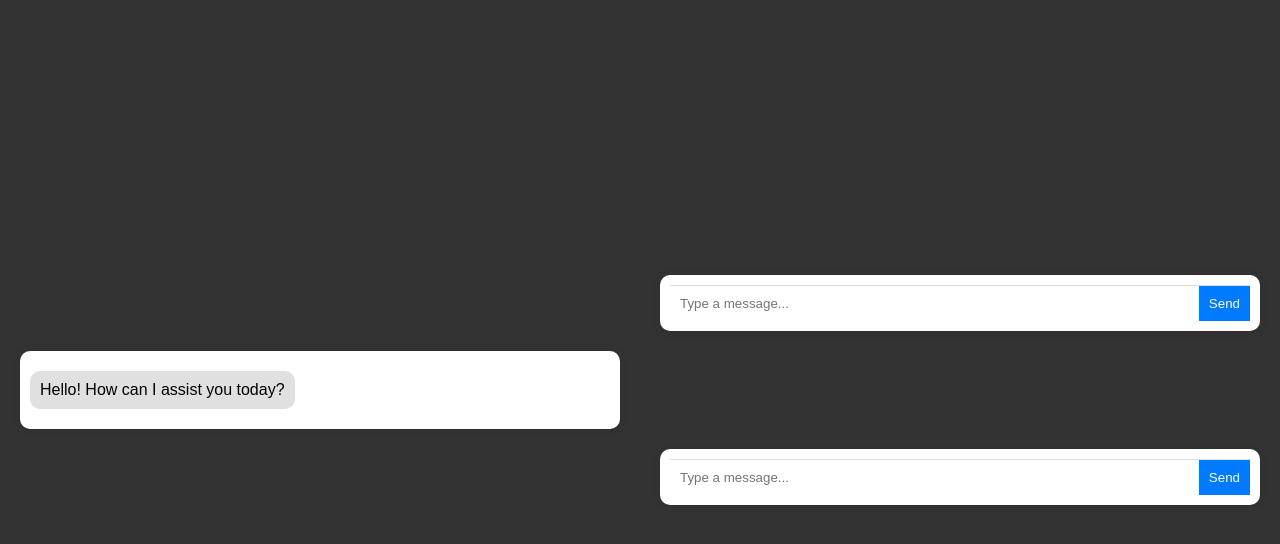
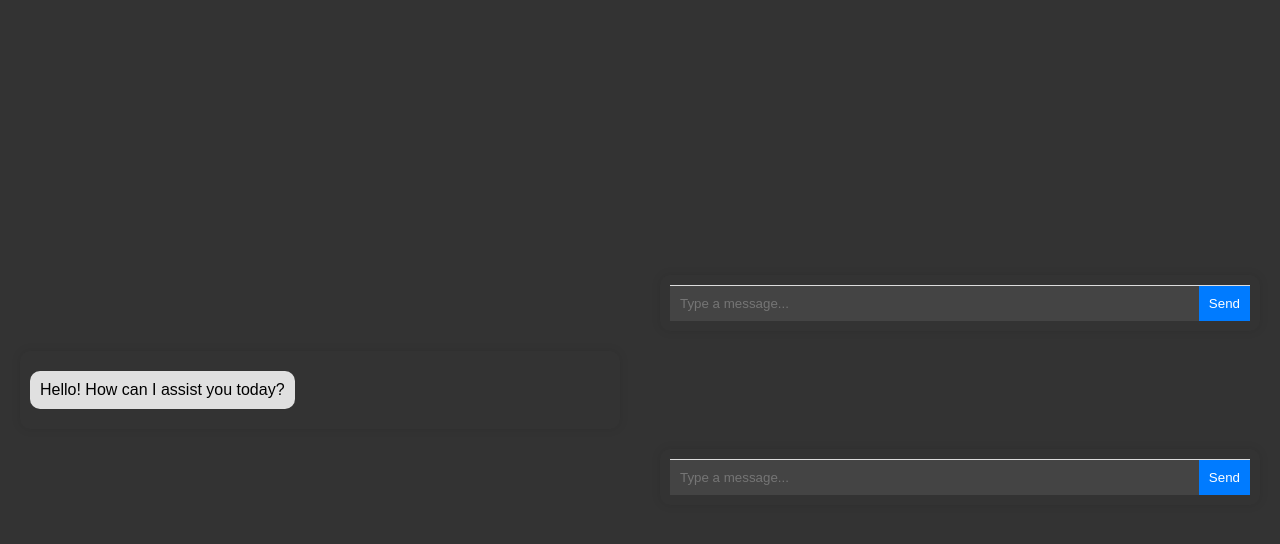
Before and after one commit to negativenagesh/ArogyaMitra, a Flask app: page / in a window 1280 px wide. Shown: the top 544 px of the page. Run offline with Flask 3, Linux system fonts and the light colour scheme.

Commit message:
modified again

```diff
--- a/templates/chat.html
+++ b/templates/chat.html
@@ -21,7 +21,7 @@
         .chat-container {
             width: 90%;
             max-width: 600px;
-            background-color: #fff;
+            background-color: #333; /* Same color as webpage background */
             border-radius: 10px;
             box-shadow: 0 0 10px rgba(0, 0, 0, 0.1);
             overflow: hidden;
@@ -34,7 +34,7 @@
             display: none;
             width: 90%;
             max-width: 600px;
-            background-color: #fff;
+            background-color: #333; /* Same color as webpage background */
             border-radius: 10px;
             box-shadow: 0 0 10px rgba(0, 0, 0, 0.1);
             overflow: hidden;
@@ -68,6 +68,8 @@
             padding: 10px;
             border: none;
             outline: none;
+            background-color: #444; /* Slightly lighter dark grey */
+            color: #fff; /* White text */
         }
         .chat-input button {
             padding: 10px;
```
